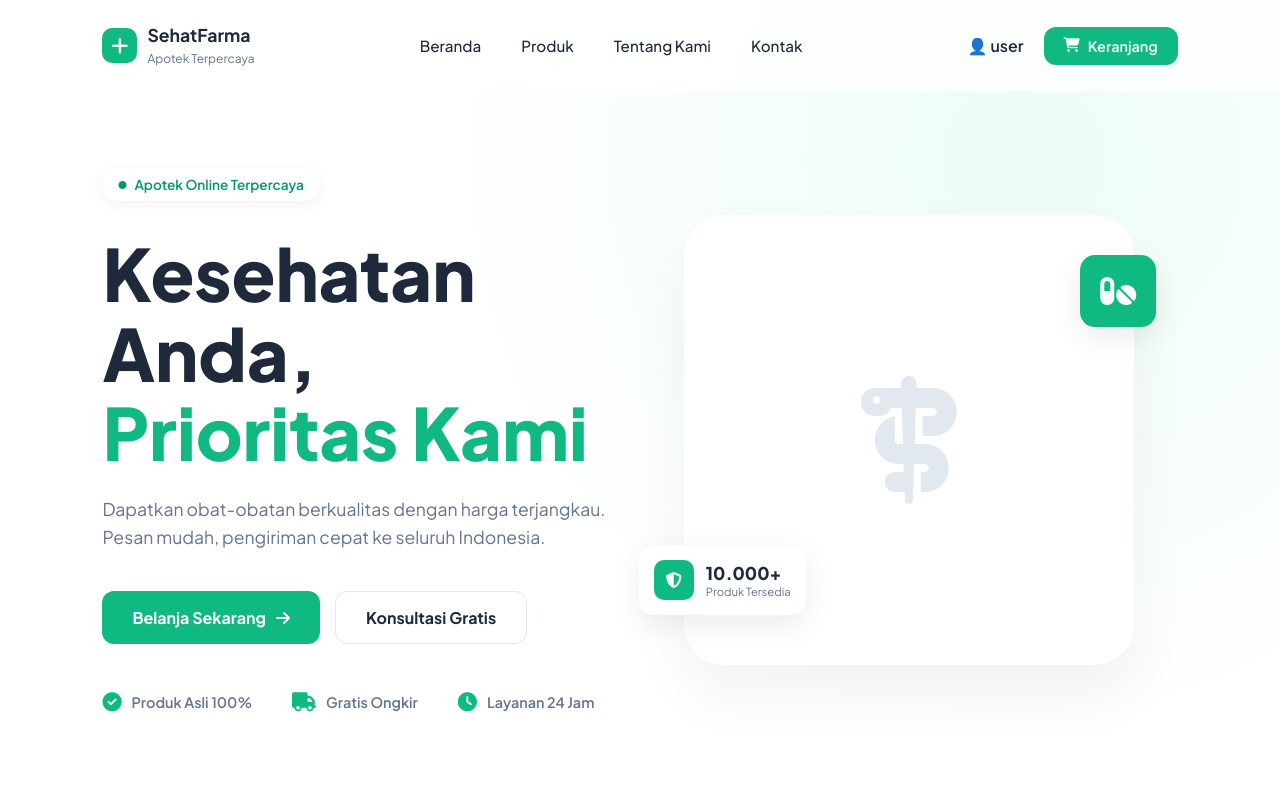
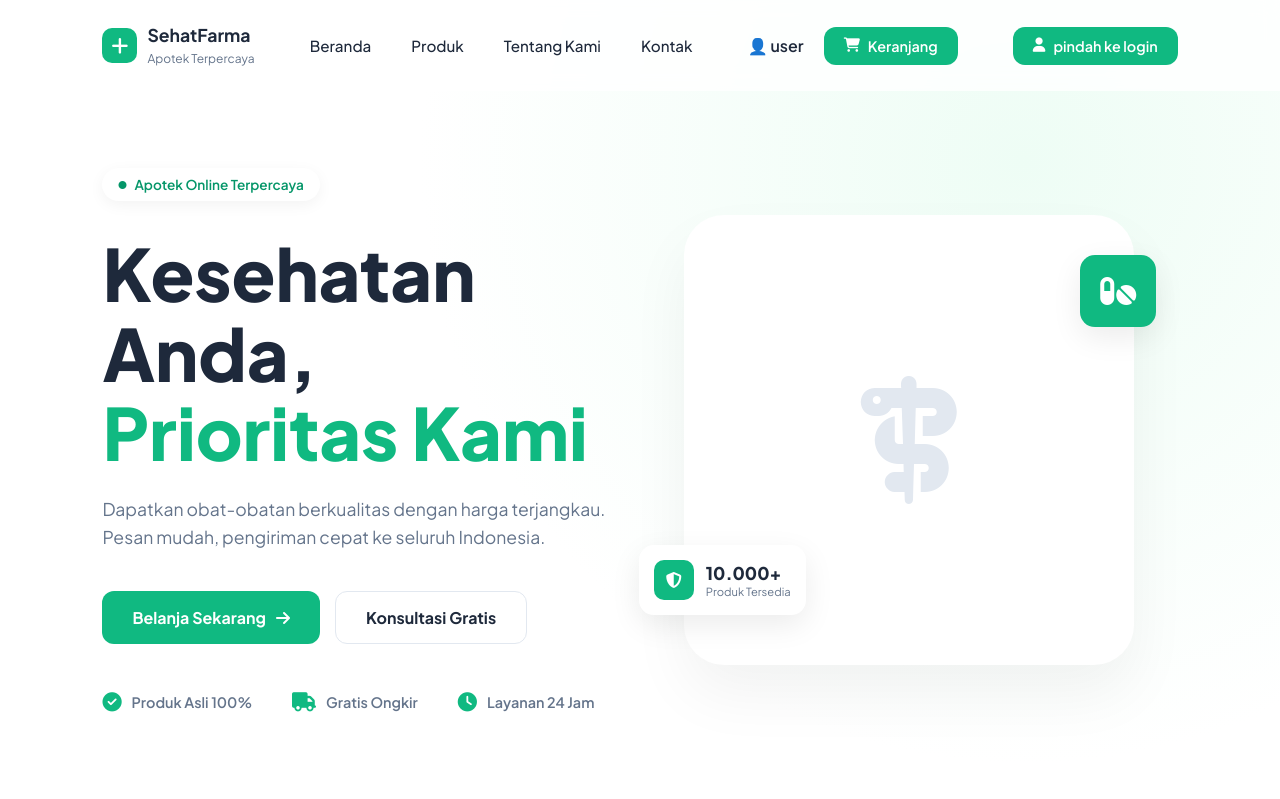
Before and after one commit to andika658office/toko_obat, a PHP site: page /user/home.php in a window 1280 px wide. Shown: the top 799 px of the page. Run offline with PHP 8.4, Linux system fonts and the light colour scheme; a stand-in replaces the project's code that opens the database connection.

Commit message:
upadate penyesuaian

```diff
--- a/user/home.php
+++ b/user/home.php
@@ -302,6 +302,11 @@
             <i class="fas fa-shopping-cart"></i> Keranjang
         </a>
     </div>
+    </div>
+        <a href="../account/login.php" class="btn-keranjang">
+            <i class="fas fa-user"></i> pindah ke login
+        </a>
+    </div>
 </nav>
 
 <section class="hero">
```
Also changed, not shown: config/conn.php (renamed from config/connection.php).
